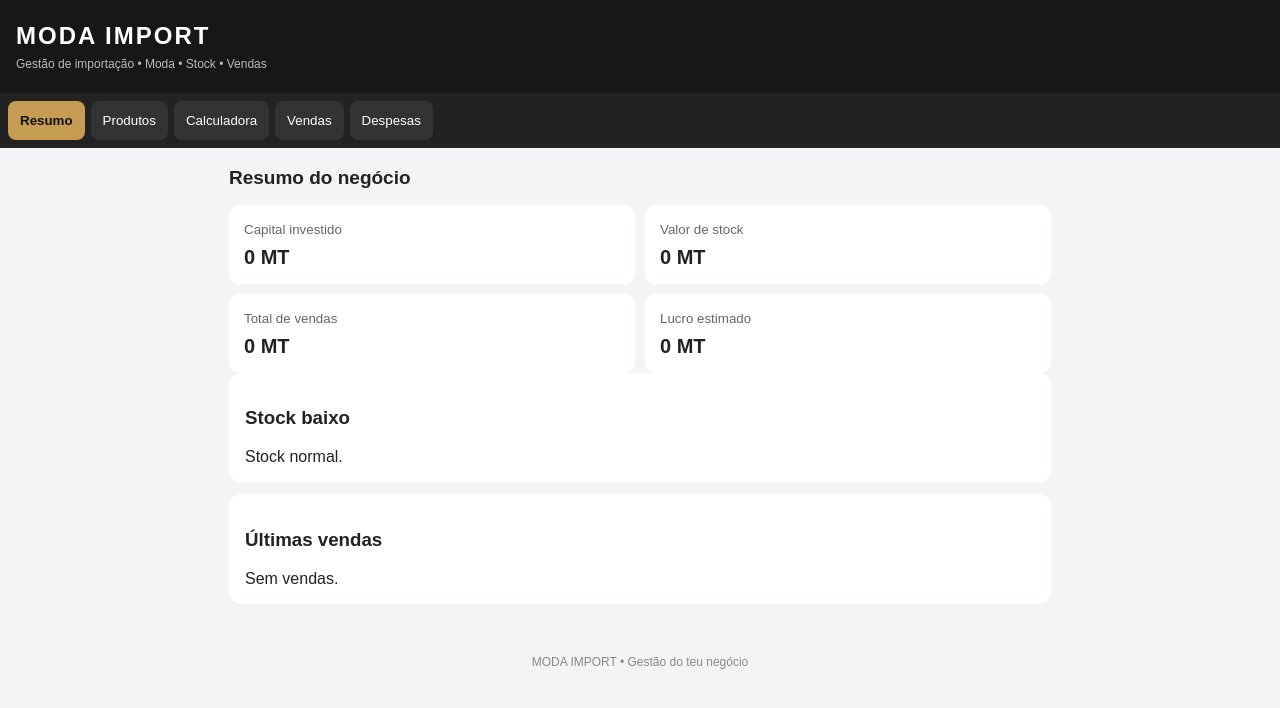
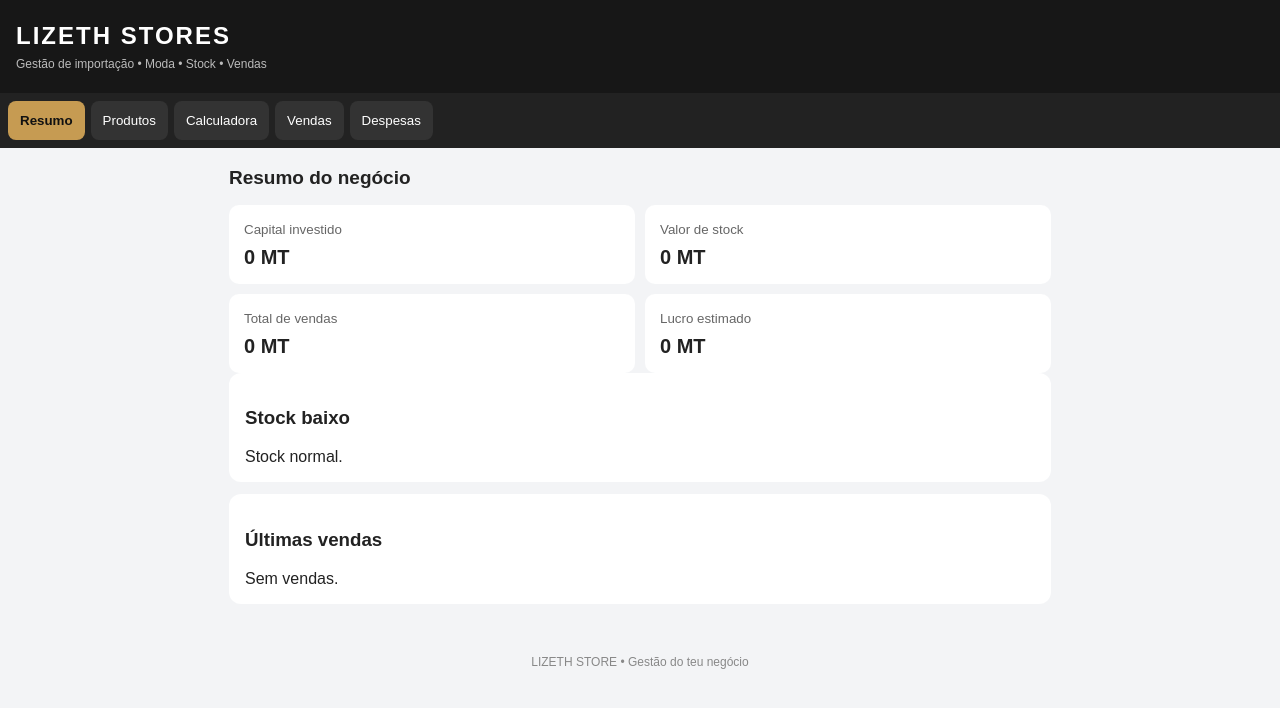
Before and after one commit to shopeimport/moda-import, a plain HTML site: page index.html in a window 1280 px wide. Drawn offline with Linux system fonts and the light colour scheme.

Commit message:
Atualizar o index.html

```diff
--- a/index.html
+++ b/index.html
@@ -5,7 +5,7 @@
 <meta charset="UTF-8">
 <meta name="viewport" content="width=device-width, initial-scale=1">
 <meta name="theme-color" content="#151515">
-<title>MODA IMPORT</title>
+<title>LIZETH STORE</title>
 <style>
 *{box-sizing:border-box}
 body{margin:0;background:#f3f4f6;font-family:Arial,sans-serif;color:#222}
@@ -36,7 +36,7 @@ footer{text-align:center;color:#888;padding:25px;font-size:12px}
 </head>
 <body>
 <header>
-<h1>MODA IMPORT</h1>
+<h1>LIZETH STORES</h1>
 <p>Gestão de importação • Moda • Stock • Vendas</p>
 </header>
 <nav>
@@ -114,7 +114,7 @@ footer{text-align:center;color:#888;padding:25px;font-size:12px}
 <div class="card"><h2>Despesas registadas</h2><div id="elist"></div></div>
 </section>
 </main>
-<footer>MODA IMPORT • Gestão do teu negócio</footer>
+<footer>LIZETH  STORE • Gestão do teu negócio</footer>
 <script>
 const get=(k)=>JSON.parse(localStorage.getItem(k)||'[]');
 const save=(k,v)=>localStorage.setItem(k,JSON.stringify(v));
```
